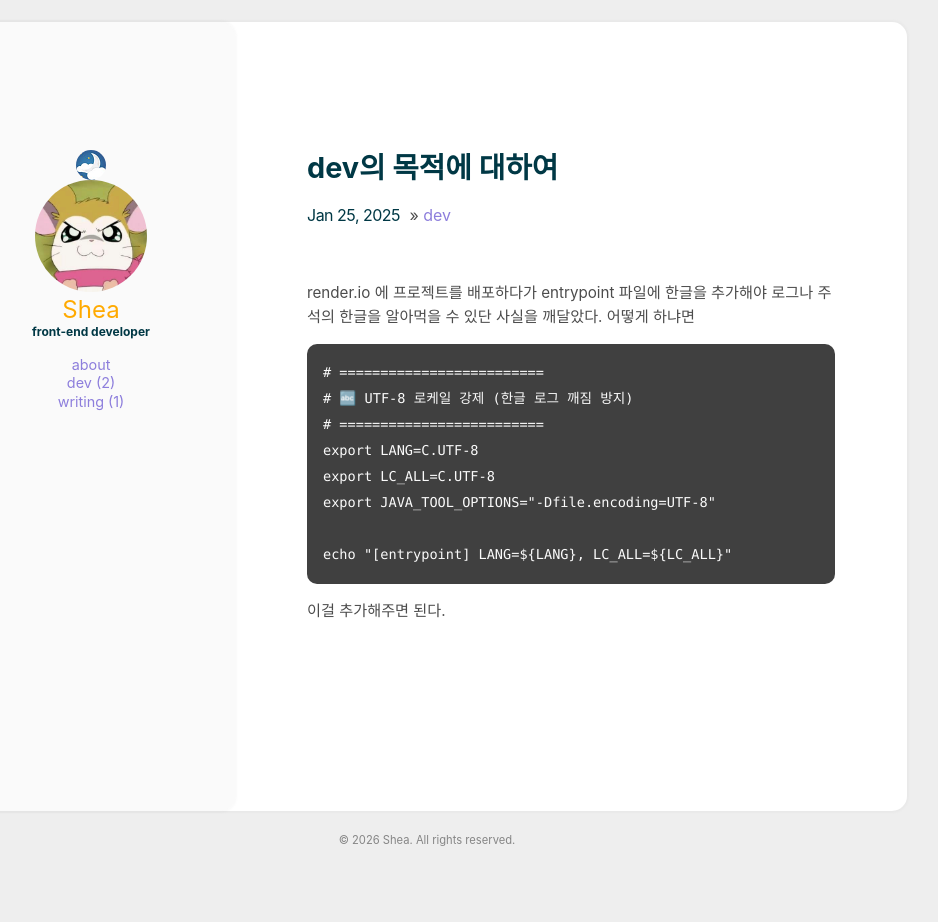
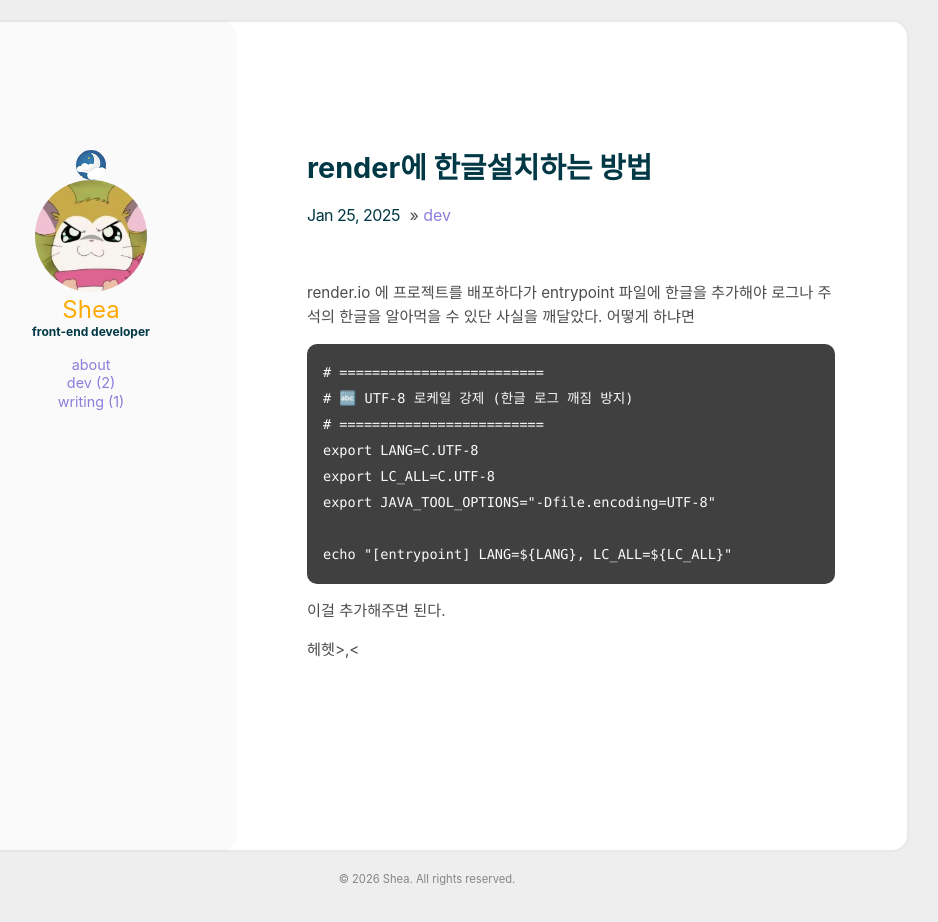
Before and after one commit to sheapark/sheapark.github.io, a Jekyll site: the page built from _posts/2025-01-25-entrypoint.md, in a window 1280 px wide. Shown: the whole page, without its empty margins (213-1151 px from the left). Built offline with Jekyll 4.4.1, drawn with Linux system fonts in a browser that asks for light colours.

Commit message:
add file2

````diff
--- a/_posts/2025-01-25-entrypoint.md
+++ b/_posts/2025-01-25-entrypoint.md
@@ -1,5 +1,5 @@
 ---
-title: dev의 목적에 대하여
+title: render에 한글설치하는 방법
 categories: [dev]
 comments: true
 ---
@@ -19,3 +19,5 @@ echo "[entrypoint] LANG=${LANG}, LC_ALL=${LC_ALL}"
 ```
 
 이걸 추가해주면 된다.
+
+헤헷>,<
````
